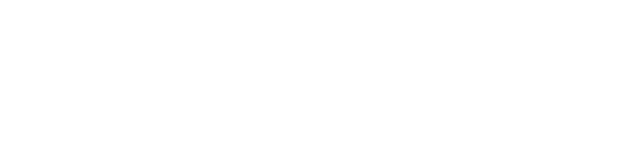
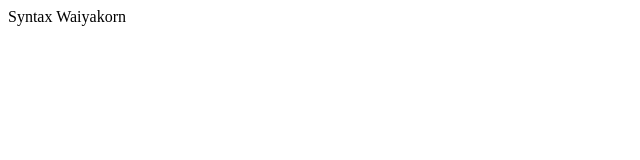
Before and after one commit to ParamaWattanakrai/syntax-waiyakorn, a plain HTML site: page index.html in a window 1280 px wide. Shown: the whole page, without its empty margins (0-640 px from the left). Drawn offline with Linux system fonts and the light colour scheme.

Commit message:
second commit

```diff
--- a/index.html
+++ b/index.html
@@ -6,6 +6,6 @@
     <title>Syntax Waiyakorn</title>
 </head>
 <body>
-
+    Syntax Waiyakorn
 </body>
 </html>
```
